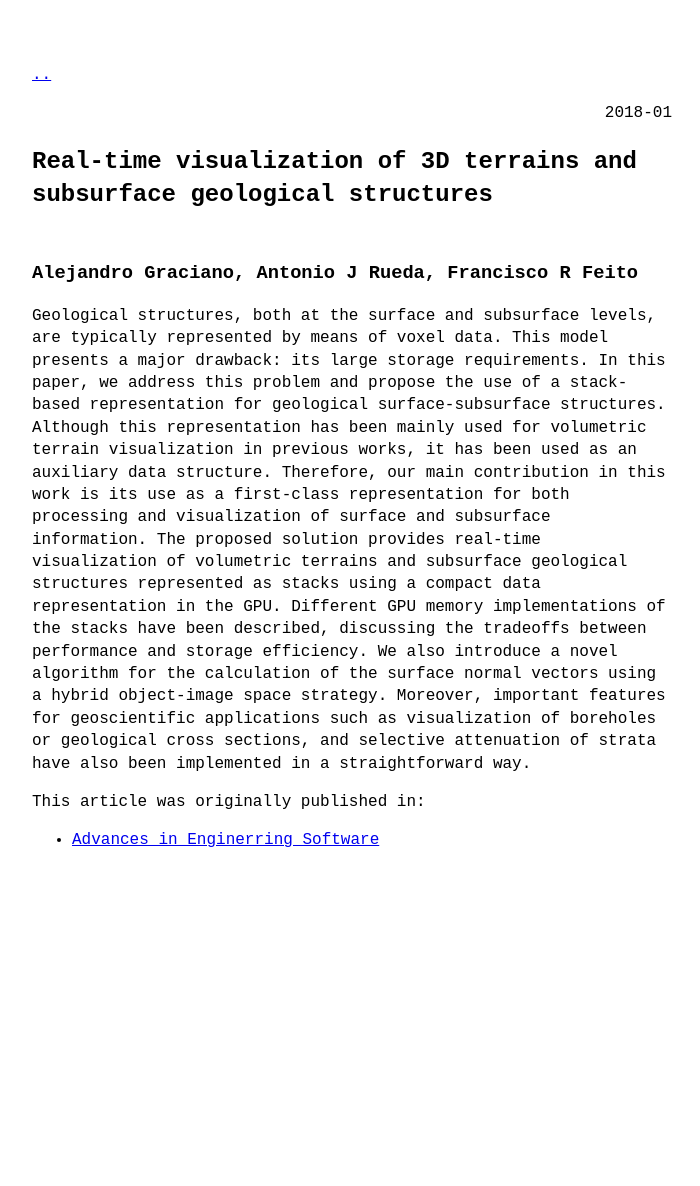
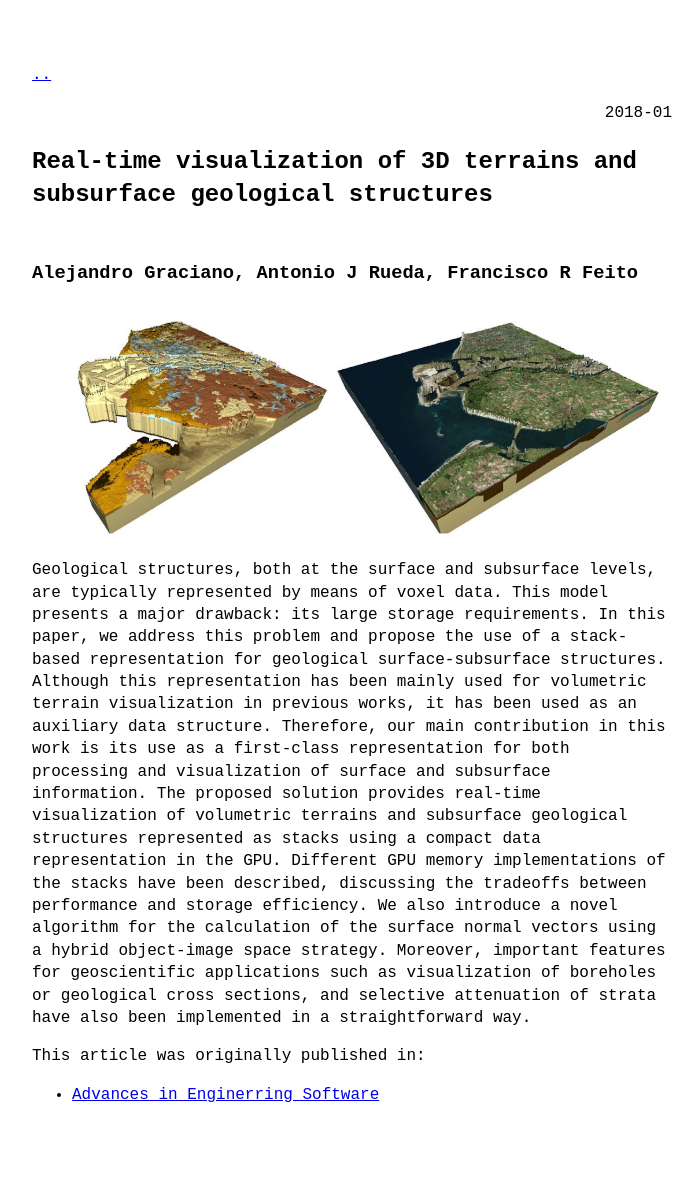
Before and after one commit to alex-graciano/alex-graciano.github.io, a Jekyll site: the page built from _papers/2018-01-01-real-time-rendering.md, in a window 1280 px wide. Shown: the whole page, without its empty margins (288-988 px from the left). Built offline with Jekyll 4.4.1, drawn with Linux system fonts in a browser that asks for light colours; before the commit the page ends 932 px from its top, so only the background shows below that.

Commit message:
add image to paper

```diff
--- a/_layouts/paper.html
+++ b/_layouts/paper.html
@@ -12,5 +12,9 @@ layout: default
   <h1>{{ page.title }}</h1>
   <h3>{{ page.authors }}</h3>
 
+  {% if page.image %}
+    <img src="{{ page.image | relative_url }}" alt="{{ page.title }}" style="max-width:100%;margin-bottom:1em;">
+  {% endif %}
+
   {{ content }}
 </article>
--- a/_papers/2018-01-01-real-time-rendering.md
+++ b/_papers/2018-01-01-real-time-rendering.md
@@ -2,6 +2,7 @@
 layout: paper
 title: Real-time visualization of 3D terrains and subsurface geological structures
 authors: Alejandro Graciano, Antonio J Rueda, Francisco R Feito
+image: /assets/images/real-time-rendering.png
 ---
 
 Geological structures, both at the surface and subsurface levels, are typically represented by means of voxel data. This model presents a major drawback: its large storage requirements. In this paper, we address this problem and propose the use of a stack-based representation for geological surface-subsurface structures. Although this representation has been mainly used for volumetric terrain visualization in previous works, it has been used as an auxiliary data structure. Therefore, our main contribution in this work is its use as a first-class representation for both processing and visualization of surface and subsurface information. The proposed solution provides real-time visualization of volumetric terrains and subsurface geological structures represented as stacks using a compact data representation in the GPU. Different GPU memory implementations of the stacks have been described, discussing the tradeoffs between performance and storage efficiency. We also introduce a novel algorithm for the calculation of the surface normal vectors using a hybrid object-image space strategy. Moreover, important features for geoscientific applications such as visualization of boreholes or geological cross sections, and selective attenuation of strata have also been implemented in a straightforward way.
```
Also changed, not shown: assets/images/real-time-rendering.png (added).
